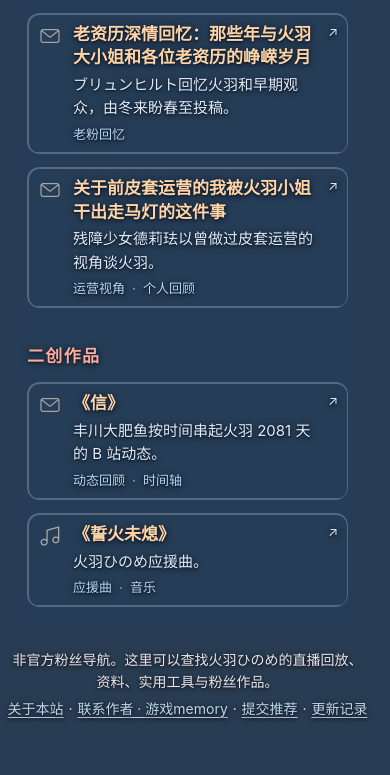
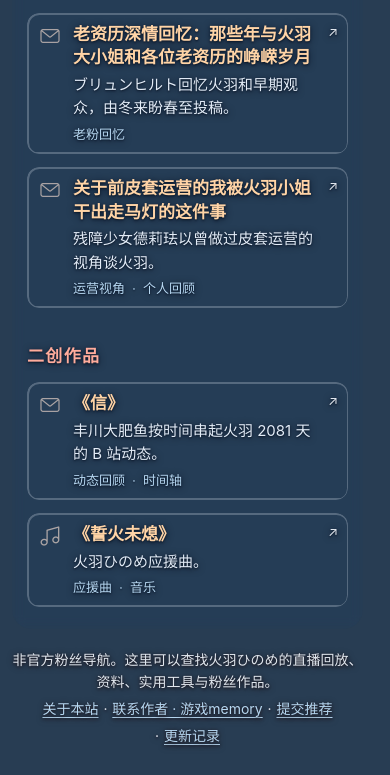
Before and after one commit to TaurusGGBOY/hinome-tech, a website: page public/index.html in a window 390 px wide. Shown: the part 1956-2731 px from the top of the page. Before the commit the page ends 2704 px from the top, so only its background shows below. Drawn offline with Linux system fonts and the light colour scheme.

Commit message:
Fit recommendation and update links on compact phones

```diff
--- a/public/index.html
+++ b/public/index.html
@@ -58,10 +58,16 @@
       <footer>
         <p class="site-summary">非官方粉丝导航。这里可以查找火羽ひのめ的直播回放、资料、实用工具与粉丝作品。</p>
         <div class="footer-links">
-          <button type="button" class="about-trigger" data-dialog="about-site" aria-haspopup="dialog" aria-controls="about-site">关于本站</button> ·
-          <a href="https://space.bilibili.com/1302404" target="_blank" rel="noopener noreferrer">联系作者 · 游戏memory</a> ·
-          <button type="button" class="about-trigger" data-dialog="recommend" aria-haspopup="dialog" aria-controls="recommend">提交推荐</button> ·
-          <button type="button" class="about-trigger" data-dialog="updates" aria-haspopup="dialog" aria-controls="updates">更新记录</button>
+          <div class="footer-core">
+            <button type="button" class="about-trigger" data-dialog="about-site" aria-haspopup="dialog" aria-controls="about-site">关于本站</button>
+            <span aria-hidden="true">·</span>
+            <a href="https://space.bilibili.com/1302404" target="_blank" rel="noopener noreferrer">联系作者 · 游戏memory</a>
+            <span aria-hidden="true">·</span>
+            <button type="button" class="about-trigger" data-dialog="recommend" aria-haspopup="dialog" aria-controls="recommend">提交推荐</button>
+          </div>
+          <div class="footer-extra">
+            <button type="button" class="about-trigger" data-dialog="updates" aria-haspopup="dialog" aria-controls="updates">更新记录</button>
+          </div>
         </div>
       </footer>
     </div>
--- a/public/style.css
+++ b/public/style.css
@@ -487,7 +487,19 @@ footer {
   }
 }
 
-.footer-links { display: flex; align-items: center; justify-content: center; gap: .35em; white-space: nowrap; }
+.footer-links, .footer-core, .footer-extra {
+  display: flex;
+  align-items: center;
+  justify-content: center;
+  gap: .35em;
+  white-space: nowrap;
+}
+.footer-links { flex-wrap: wrap; }
+.footer-extra::before { content: '·' / ''; }
+@media (max-width: 384px) {
+  .footer-extra { flex-basis: 100%; }
+  .footer-extra::before { content: none; }
+}
 .footer-links .about-trigger { font: inherit; }
 .recommend-dialog [hidden] { display: none; }
 .recommend-dialog fieldset { padding: 0; margin: 0; border: 0; min-width: 0; }
--- a/scripts/browser-smoke.cjs
+++ b/scripts/browser-smoke.cjs
@@ -55,6 +55,7 @@ async function main() {
     for (const [name, viewport] of Object.entries({
       desktop: { width: 1440, height: 900 },
       mobile: { width: 390, height: 844 },
+      compactMobile: { width: 320, height: 740 },
     })) {
       const page = await browser.newPage({ viewport });
       const errors = [];
@@ -181,7 +182,7 @@ async function main() {
         });
       });
       const entry = footer.getByRole('button', { name: '提交推荐' });
-      const footerRows = await footer.locator('.footer-links').evaluate((line) =>
+      const footerRows = await footer.locator(viewport.width <= 384 ? '.footer-core' : '.footer-links').evaluate((line) =>
         Array.from(line.querySelectorAll('a,button'), (item) => {
           const { top, height } = item.getBoundingClientRect();
           return top + height / 2;
```
